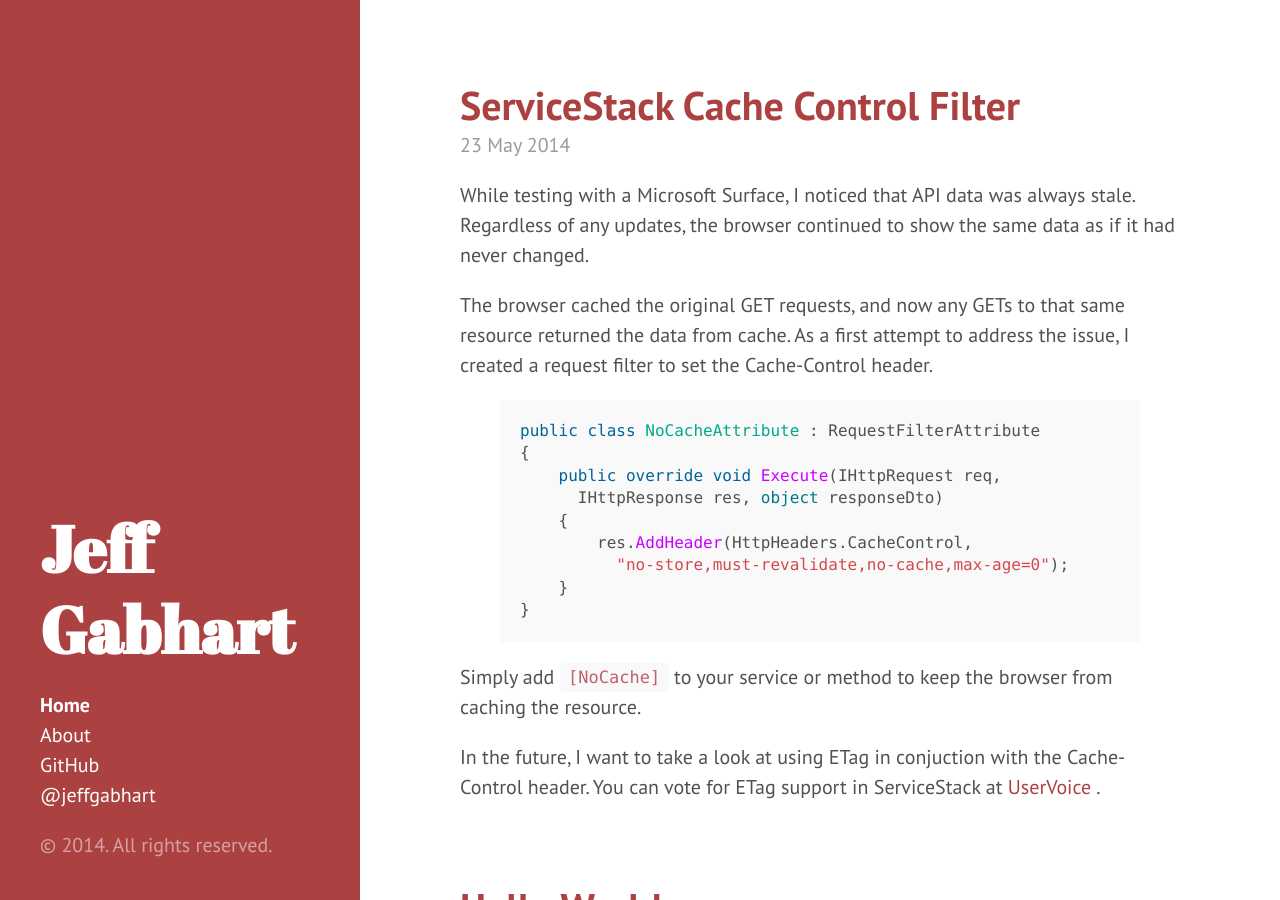
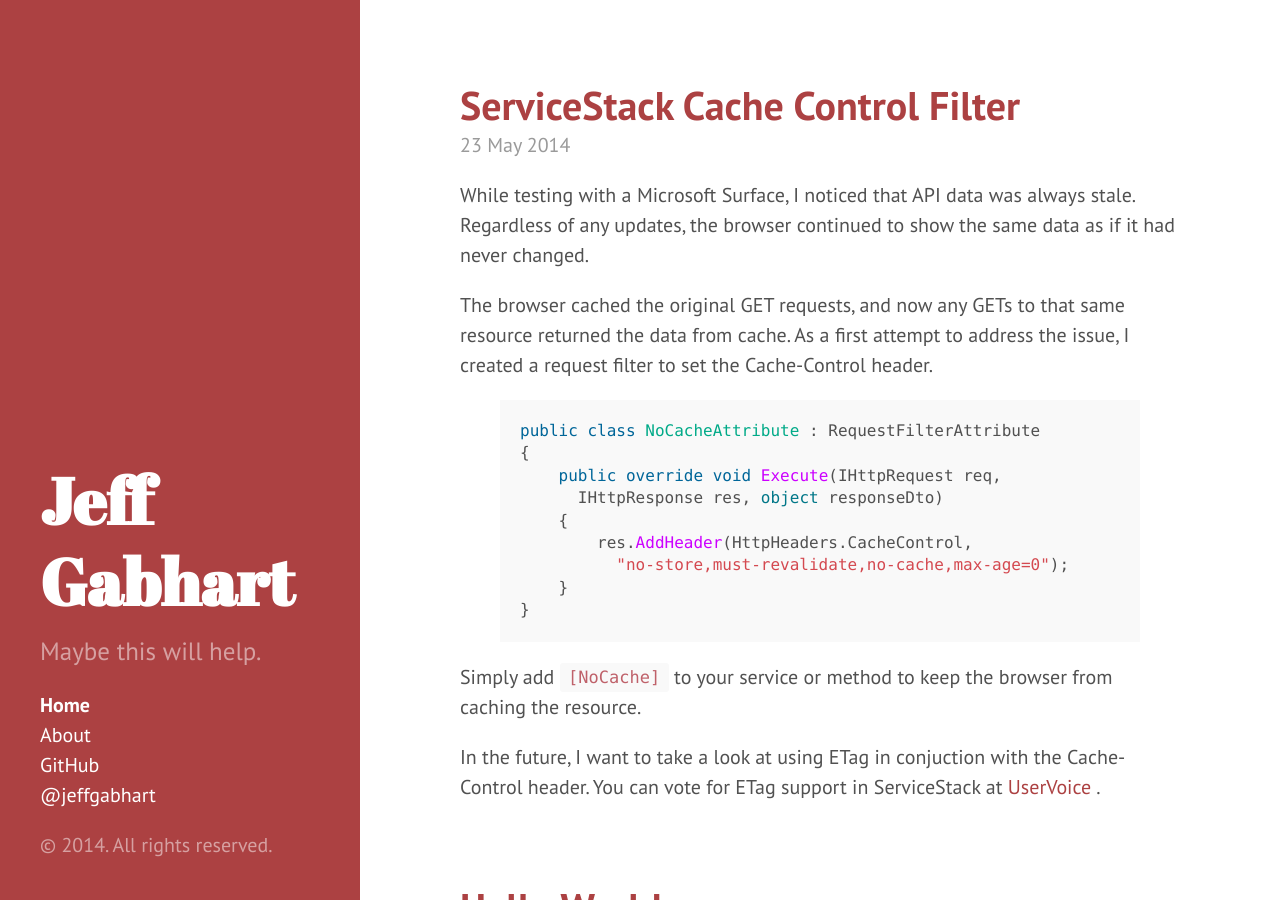
Before and after one commit to jeffgabhart/jeffgabhart.github.io, a Jekyll site: the page built from index.html, in a window 1280 px wide and 900 px high. Built offline with Jekyll 4.4.1, drawn with Linux system fonts in a browser that asks for light colours; Markdown is read by kramdown in place of the engine named in the settings; the list of posts is cut into pages by our own code.

Commit message:
Move tagline to description

```diff
--- a/_config.yml
+++ b/_config.yml
@@ -7,8 +7,8 @@ permalink:        pretty
 
 # Setup
 title:            Jeff Gabhart
-tagline:          'Maybe this is useful to you'
-description:      ''
+tagline:          ''
+description:      'Maybe this will help.'
 url:              http://jeffgabhart.github.io
 
 author:
```
